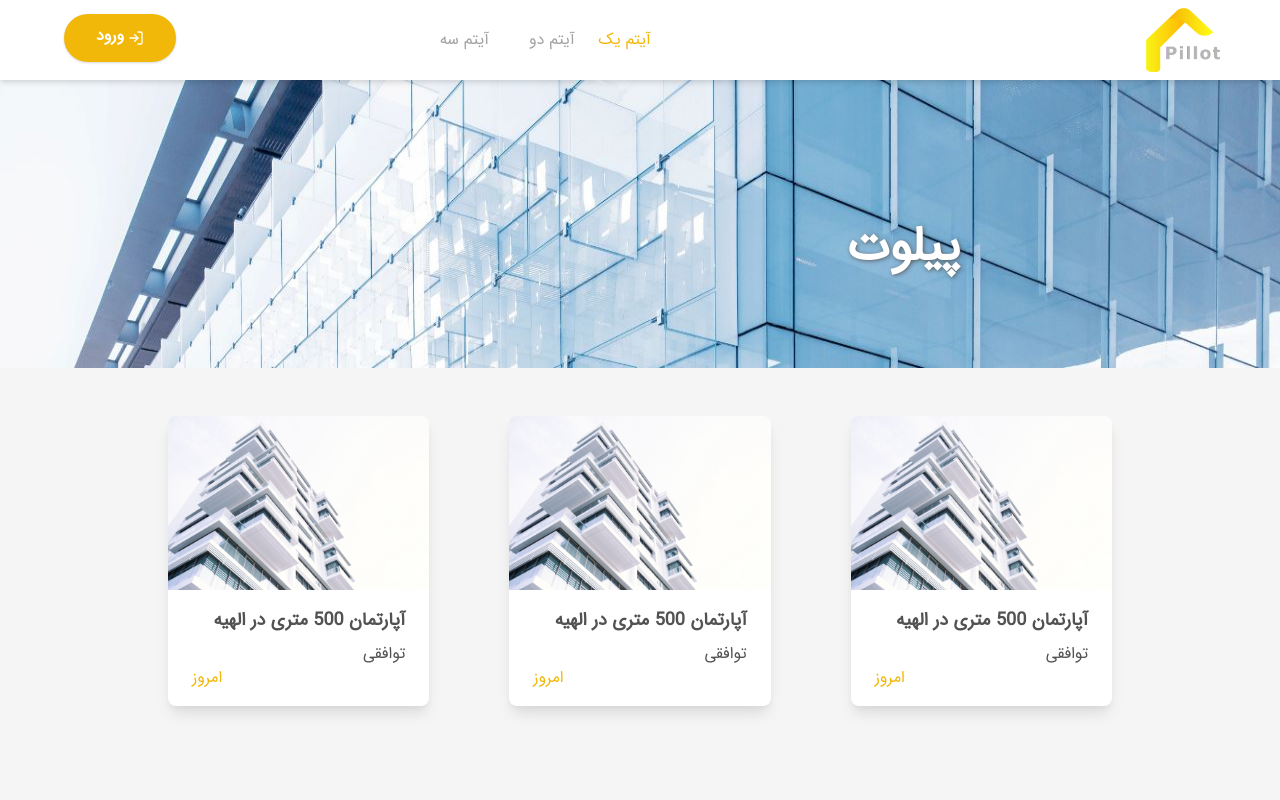
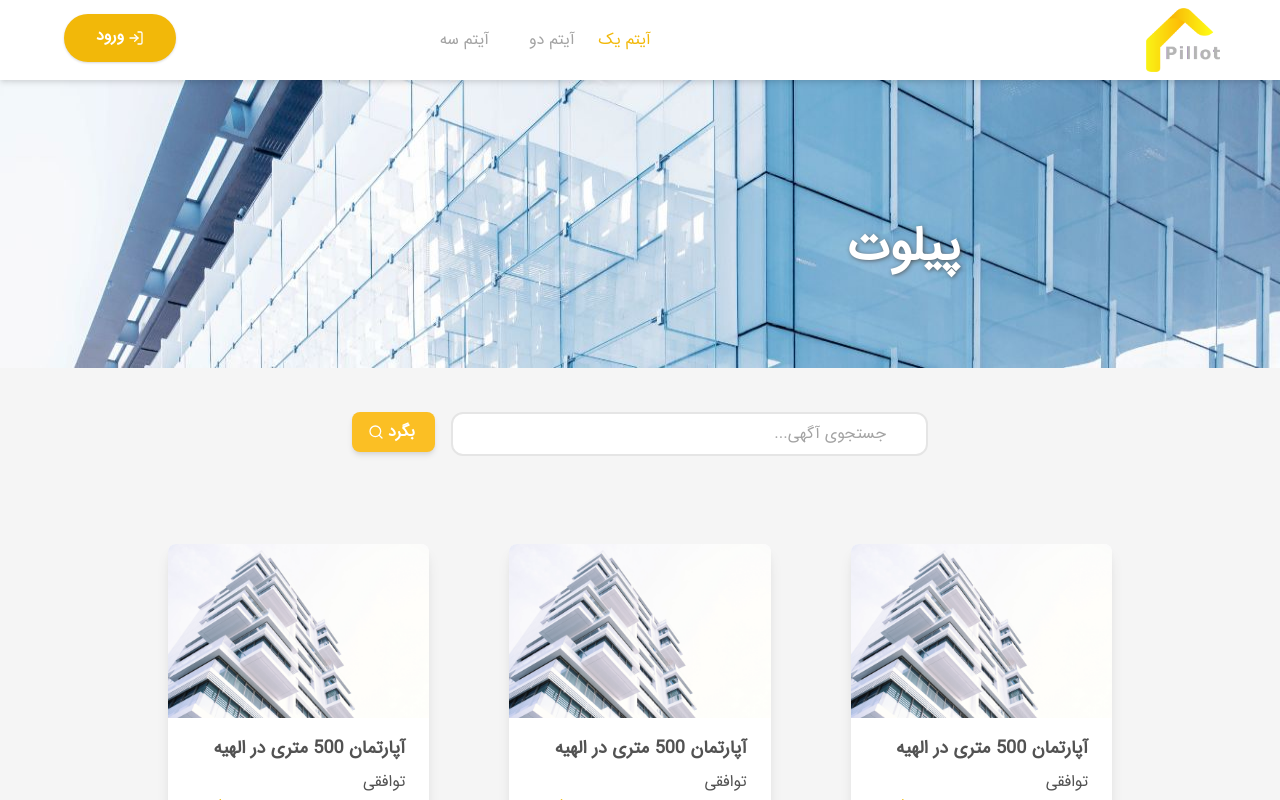
Before and after one commit to SaharMirkamrani/pillot, a React (Create React App) app: page /buyandsell in a window 1280 px wide. Shown: the top 800 px of the page. Built offline with nearby package versions, Linux system fonts and the light colour scheme.

Commit message:
Add Search bar

```diff
--- a/src/components/Cards.jsx
+++ b/src/components/Cards.jsx
@@ -1,4 +1,4 @@
-import ProductBanner from './ProductBanner'
+import ProductBanner from './AdBanner'
 
 const arr = [1,2,3,4,5,6,7,8,9]
 
--- /dev/null
+++ b/src/components/SearchBar.jsx
@@ -0,0 +1,28 @@
+import { FiSearch } from 'react-icons/fi';
+import {useState} from 'react';
+
+const SearchBar = () => {
+  const [searchValue, setSearchValue] = useState("")
+  return (
+    <>
+      <div className="w-full mx-auto bg-transparent p-10 text-gray-800 relative min-w-80 max-w-md md:max-w-2xl">
+        <div className="relative mt-1 flex flex-row justify-between">
+          <input
+          value={searchValue}
+          onChange={(e)=> setSearchValue(e.target)}
+            type="text"
+            className="w-full pl-3 pr-10 mx-2 py-2 border-2 border-gray-200 rounded-xl hover:border-gray-300 focus:ring-2 focus:ring-blue-200 transition-colors"
+            placeholder="جستجوی آگهی..."
+          />
+          <div>
+            <button class="bg-lightYellow hover:bg-yellow text-white font-semibold mx-2 py-2 px-4 rounded-lg shadow-md inline-flex items-center hover:shadow transition duration-300">
+              <span className="px-1">بگرد</span>
+              <FiSearch />
+            </button>
+          </div>
+        </div>
+      </div>
+    </>
+  );
+};
+export default SearchBar;
--- a/src/pages/BuyandSell.jsx
+++ b/src/pages/BuyandSell.jsx
@@ -1,10 +1,12 @@
 import BackgroundLanding from '../components/BackgroundLanding';
-import Cards from '../components/Cards'
+import Cards from '../components/Cards';
+import SearchBar from '../components/SearchBar'
 
 const BuyandSell = () => {
   return (
     <>
       <BackgroundLanding />
+      <SearchBar />
 			<Cards />
     </>
   );
--- a/tailwind.config.js
+++ b/tailwind.config.js
@@ -6,6 +6,7 @@ module.exports = {
   theme: {
     ringColor: {
       lightYellow: '#fff799',
+      blue: colors.blue,
     },
     colors: {
       yellow: '#f2b809',
```
Also changed, not shown: src/components/AdBanner.jsx (renamed from src/components/ProductBanner.jsx).
